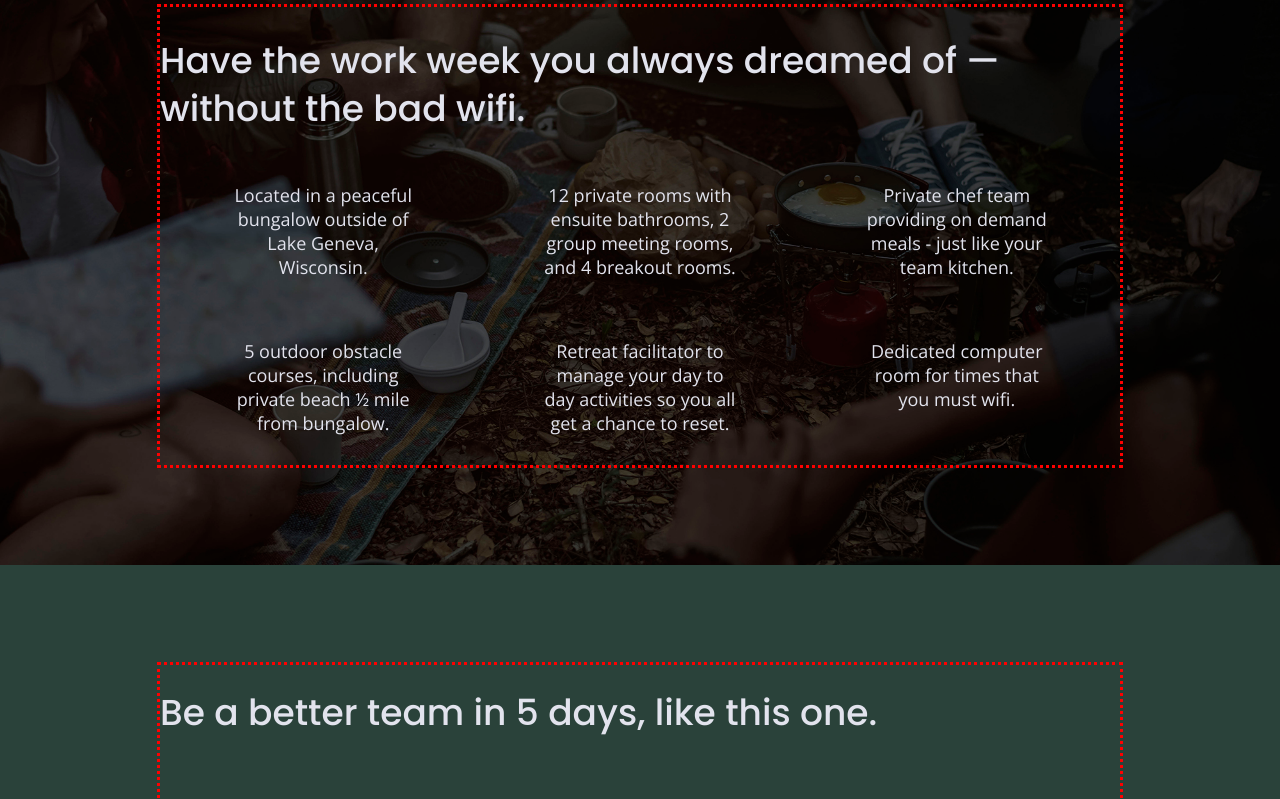
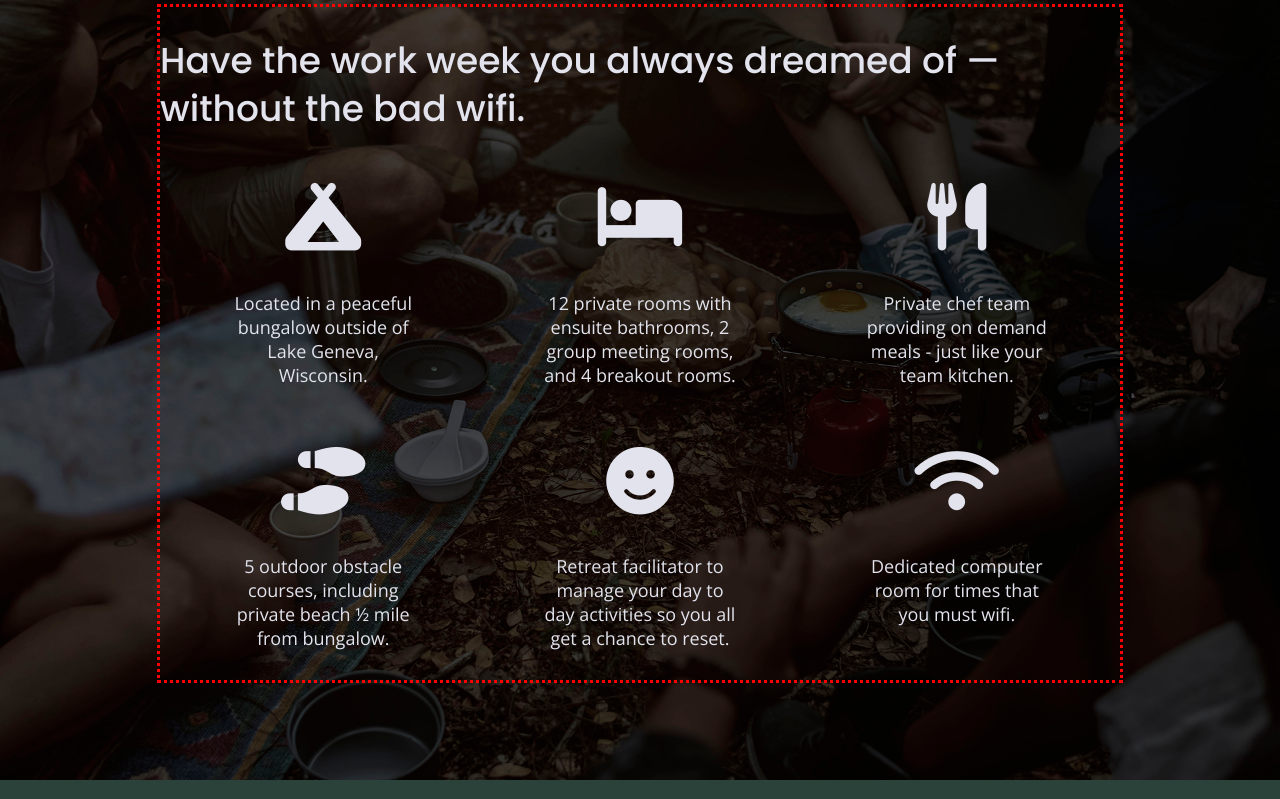
Before and after one commit to AirelleM/unplugged, a website built with Parcel: page index.html in a window 1280 px wide. Shown: the part 1087-1886 px from the top of the page. Built offline with nearby package versions, Linux system fonts and the light colour scheme; a web font is replaced by a local one.

Commit message:
Added icons

```diff
--- a/css/main.css
+++ b/css/main.css
@@ -568,6 +568,11 @@ input[type=button] {
     width: 62%;
   }
 
+.features i {
+	font-size: 3.75em;
+    margin-bottom: 40px;
+}
+
   /* Reviews */
 
   .reviews article {
--- a/index.html
+++ b/index.html
@@ -26,6 +26,7 @@
       href="https://fonts.googleapis.com/css2?family=Open+Sans:ital,wght@0,300..800;1,300..800&family=PT+Sans:ital,wght@0,400;0,700;1,400;1,700&family=Poppins:ital,wght@0,100;0,200;0,300;0,400;0,500;0,600;0,700;0,800;0,900;1,100;1,200;1,300;1,400;1,500;1,600;1,700;1,800;1,900&family=SUSE:wght@100..800&display=swap"
       rel="stylesheet"
     />
+    <script src="https://kit.fontawesome.com/d077a63c82.js" crossorigin="anonymous"></script>
   </head>
 
   <body>
@@ -75,42 +76,52 @@
           </h2>
           <div class="features-items">
             <article>
-              <p class="fontawesome-icons"></p>
+              <p class="fontawesome-icons">
+                <i class="fas fa-campground"></i>
+              </p>
+
               <p class="features-item-description">
                 Located in a peaceful bungalow outside of Lake Geneva,
                 Wisconsin.
               </p>
             </article>
             <article>
-              <p class="fontawesome-icons"></p>
+
+              <p class="fontawesome-icons">
+                <i class="fas fa-bed"></i>
+              </p>
               <p class="features-item-description">
                 12 private rooms with ensuite bathrooms, 2 group meeting rooms,
                 and 4 breakout rooms.
               </p>
             </article>
             <article>
-              <p class="fontawesome-icons"></p>
+              <p class="fontawesome-icons">
+                <i class="fas fa-utensils"></i>
+              </p>
               <p class="features-item-description">
                 Private chef team providing on demand meals - just like your
                 team kitchen.
               </p>
             </article>
             <article>
-              <p class="fontawesome-icons"></p>
+              <p class="fontawesome-icons"> <i class="fas fa-shoe-prints"></i></p>
               <p class="features-item-description">
                 5 outdoor obstacle courses, including private beach ½ mile from
                 bungalow.
               </p>
             </article>
             <article>
-              <p class="fontawesome-icons"></p>
+              <p class="fontawesome-icons"> <i class="fas fa-smile"></i></p>
               <p class="features-item-description">
                 Retreat facilitator to manage your day to day activities so you
                 all get a chance to reset.
               </p>
             </article>
             <article>
-              <p class="fontawesome-icons"></p>
+              <p class="fontawesome-icons">
+                <i class="fas fa-wifi"></i>
+              </p>
               <p class="features-item-description">
                 Dedicated computer room for times that you must wifi.
               </p>
```
Also changed, not shown: about/index.html (+1 -0 lines), faq/index.html (+1 -0 lines).
